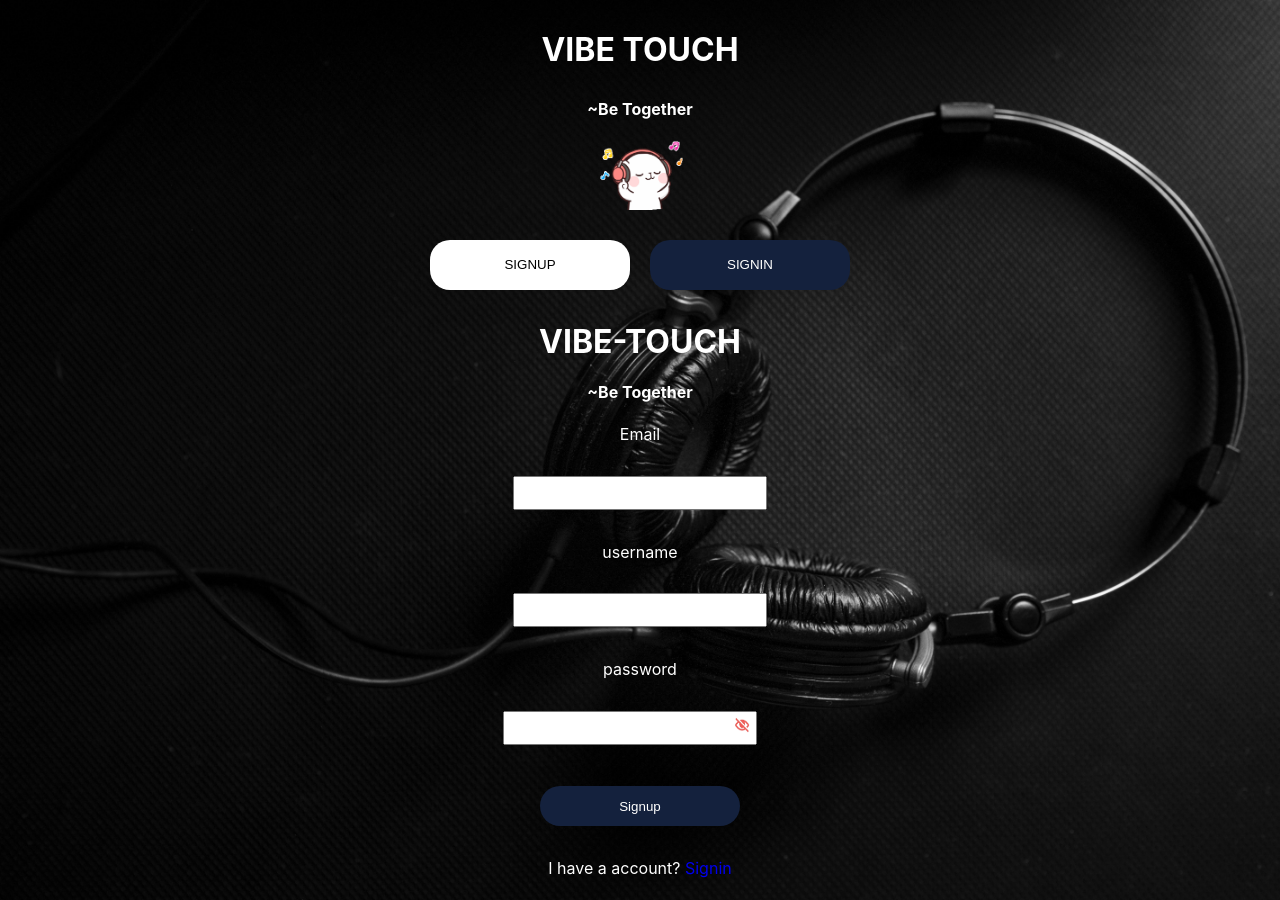
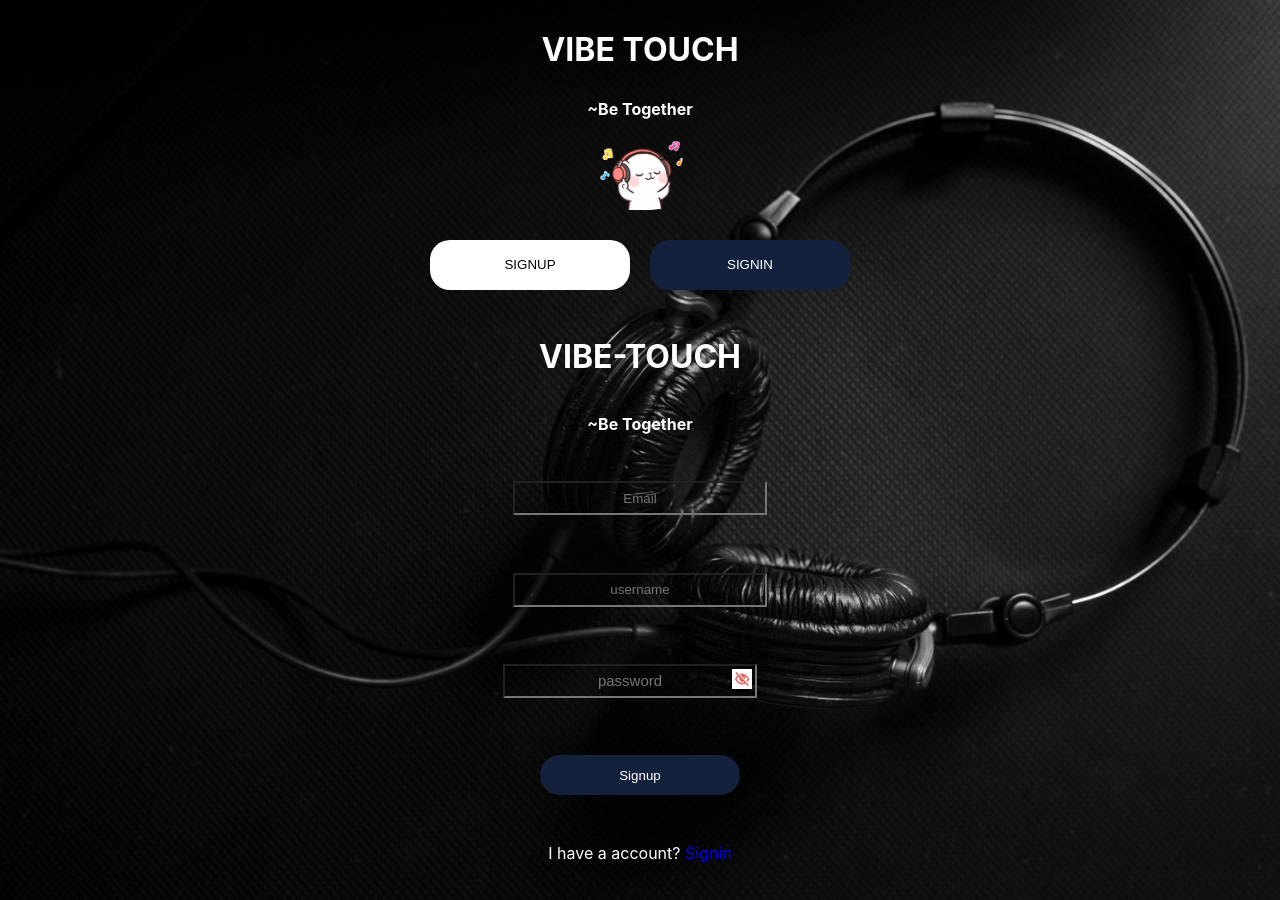
Before and after one commit to rahul1574/PLAYIT, a React (Create React App) app: page /signup in a window 1280 px wide. Built offline with nearby package versions, Linux system fonts and the light colour scheme.

Commit message:
Add files via upload

```diff
--- a/src/App.css
+++ b/src/App.css
@@ -499,3 +499,6 @@ label{
 .slidebox:hover{
   background-color:green;
 }
+#signin:hover{
+  background: '#14213d';
+}
--- a/src/Components/ContactUs.js
+++ b/src/Components/ContactUs.js
@@ -47,13 +47,10 @@ return (
   <>
 <form ref={form}  id='form'onSubmit={sendEmail}style={{ height:'600px',display:'flex',flexDirection:'column',alignItems:'center',justifyContent:'space-evenly',color:'white'}}><h1>VIBE-TOUCH</h1>
   <h4>~Be Together</h4>
-  <label>Email</label>
-  <input type="email" name="user_mail" value={inputmail} onChange={(e)=> setemail(e.target.value)} style={{textAlign:'center'}}/>
-  <label>username</label>
-  <input type="text" name="user_name" value={inputusername} onChange={(e)=> setusername(e.target.value)} style={{textAlign:'center'}} />
-  <label>password</label>
+  <input type="email" name="user_mail" value={inputmail} placeholder='Email' onChange={(e)=> setemail(e.target.value)} style={{textAlign:'center',background:'transparent',boder:'none',color:'white'}}/>
+  <input type="text" name="user_name" value={inputusername} placeholder='username' onChange={(e)=> setusername(e.target.value)} style={{textAlign:'center',background:'transparent',boder:'none',color:'white'}} />
   <div>
-    <input name="message" id='text'  type={type} value={inputpassword} onChange={(e)=> setpassword(e.target.value)} style={{textAlign:'center'}}/>
+    <input name="message" id='text'  type={type} value={inputpassword} placeholder='password' onChange={(e)=> setpassword(e.target.value)} style={{textAlign:'center',background:'transparent',boder:'none',color:'white',fontSize:'15px'}}/>
     <img src={image} alt="clickable" onClick={handlechange} id="show"style={{height:'20px',width:'20px',position:'relative',right:'35px',top:'3px'}}></img>
   </div>
   <input id="appendbtn" type="submit" value="Signup" onClick={checkvalue} style={{height:'40px',width:'200px',backgroundColor:'#14213d',color:'white',border:'none',borderRadius:'20px'}} />
@@ -61,8 +58,8 @@ return (
 </form>
  <div id='append2' style={{height:'700px',display:'none',flexDirection:'column',justifyContent:'flex-start',alignContent:'center',alignItems:'center',textAlign:'center'}}>
     <img src='monkey.png' alt='' style={{height:'350px'}}></img>
-    <p id='append'style={{height:'70px',fontSize:'10px',width:'350px',borderRadius:'8%',color:'green',backgroundColor:'#252422',display:'none',alignContent:'center'}}>Your account will be in active within short time....</p>
-    <Link to='/start'><button style={{border:'none',background:'transparent',display:'flex',flexDirection:'column',justifyContent:'space-evenly',textAlign:'center',alignItems:'center',color:'white'}}><i class="fa-solid fa-arrow-left"></i>back</button></Link>
+    <p id='append'style={{height:'70px',fontSize:'15px',width:'350px',color:'green',background:'black',display:'none',alignContent:'center',boxShadow:'0px 0px 20px #ffea00',border:'none',borderRadius:'12px'}}>Your account will be in active within short time....</p>
+    <Link to='/start'><button style={{border:'none',background:'transparent',display:'flex',flexDirection:'column',justifyContent:'space-evenly',textAlign:'center',alignItems:'center',color:'white',fontSize:'50px',margin:'5px'}}>↩</button></Link>
  </div>
 </>
 );
--- a/src/Components/Home.js
+++ b/src/Components/Home.js
@@ -35,8 +35,8 @@ const movebody=()=>{
       <hr></hr>
       <Link to='/recommend'><div className='slidebox'style={{width:'200px',color:'white'}}><Link to='/recommend'>➕Recommend your song!</Link></div></Link>
       <div className='slidebox' style={{width:'200px',color:'white'}}><Link to='/report' >💬Repot a problem</Link></div>
-      <Link to='/start'><div style={{width:'100px',margin:'20px'}}>Logout</div></Link>
-      <button onClick={slidehide} style={{border:'none',background:'transparent',color:'white'}}><i class="fa-solid fa-arrow-left"></i></button>
+      <Link to='/start'><div style={{width:'100px',margin:'20px'}}>🏃Logout</div></Link>
+      <button onClick={slidehide} style={{border:'none',background:'transparent',color:'white',fontSize:'50px',margin:'5px'}}>↩</button>
     </div>
     <section id="list">
         <div className="list1">
--- a/src/Components/Player.js
+++ b/src/Components/Player.js
@@ -166,7 +166,6 @@ Samudbhavinche Avataaramidhe…` },
     return (
         <>
         <div className="navbar">
-
           <div to="/Intro" id="photo"></div>
           <Link  to="/Power" ><i id="three" class="fa-solid fa-power-off"></i></Link>
           <Link to="/home"><i id="two" class="fa-solid fa-house"></i></Link>
@@ -218,7 +217,7 @@ Samudbhavinche Avataaramidhe…` },
                             <div id="flow">{playlist[currentSongIndex].lyrics}</div></div>}
                         {isExpanded && <div id="hide"></div>}
                         <div id="controlbtn">
-                           <button  className="songbtn1"onClick={prevSongHandler} disabled={currentSongIndex === null}>⏮</button>
+                           <button  className="songbtn1" onClick={prevSongHandler} disabled={currentSongIndex === null}>⏮</button>
                            {isPlaying ? (
                            <button  className="songbtn" onClick={pauseHandler} disabled={currentSongIndex === null}>⏸️</button>
                            ) : (
--- a/src/Components/Recomend.js
+++ b/src/Components/Recomend.js
@@ -42,20 +42,20 @@ function Recommend() {
        </div>
       <form ref={form}  id='form'onSubmit={sendEmail}style={{ height:'600px',display:'flex',flexDirection:'column',alignItems:'center',justifyContent:'space-evenly'}}>
         <label>Email</label>
-        <input type="email" name="user_mail" value={inputmail} onChange={(e)=> setinputvalue(e.target.value)} style={{textAlign:'center'}}/>
-        <label>Movie name,language</label>
-        <input type="text" name="user_name" value={inputmovie} onChange={(e)=> setinputmovie(e.target.value)} style={{textAlign:'center'}} />
+        <input type="email" name="user_mail" value={inputmail} onChange={(e)=> setinputvalue(e.target.value)} style={{textAlign:'center',background:'transparent',boder:'none',color:'white'}}/>
+        <label>Movie name & language</label>
+        <input type="text" name="user_name" value={inputmovie} onChange={(e)=> setinputmovie(e.target.value)} style={{textAlign:'center',background:'transparent',boder:'none',color:'white'}} />
         <label>Song name</label>
         <div>
-           <input name="message" id='text' value={inputsong} onChange={(e)=> setinputsong(e.target.value)} style={{textAlign:'center'}}/>
+           <input name="message" id='text' value={inputsong} onChange={(e)=> setinputsong(e.target.value)} style={{textAlign:'center',background:'transparent',boder:'none',color:'white'}}/>
         </div>
         <input id="appendbtn" type="submit" value="Append" onClick={displayres} style={{border:'none',color:'white',background:'#14213d',borderRadius:'20px'}} />
-        <Link to='/home'><button style={{border:'none',background:'transparent',display:'flex',flexDirection:'column',justifyContent:'space-evenly',textAlign:'center',alignItems:'center',color:'white'}}><i class="fa-solid fa-arrow-left"></i>back</button></Link>
+        <Link to='/home'><button style={{border:'none',background:'transparent',display:'flex',flexDirection:'column',justifyContent:'space-evenly',textAlign:'center',alignItems:'center',color:'white',fontSize:'50px',margin:'5px'}}>↩</button></Link>
       </form>
       <div id='append2' style={{height:'700px',display:'none',flexDirection:'column',justifyContent:'flex-start',alignContent:'center',alignItems:'center',textAlign:'center'}}>
        <img src='monkey.png' alt='' style={{height:'350px'}}></img>
-       <p id='append'style={{height:'70px',fontSize:'10px',width:'350px',borderRadius:'8%',color:'green',backgroundColor:'#252422',display:'none',alignContent:'center'}}>Your song will be appended within short time....</p>
-       <Link to='/home'><button style={{border:'none',background:'transparent',display:'flex',flexDirection:'column',justifyContent:'space-evenly',textAlign:'center',alignItems:'center',color:'white'}}><i class="fa-solid fa-arrow-left"></i>back</button></Link>
+       <p id='append'style={{height:'70px',fontSize:'15px',width:'350px',color:'green',background:'black',display:'none',alignContent:'center',boxShadow:'0px 0px 20px #ffea00',border:'none',borderRadius:'12px'}}>Your song will be appended within short time....</p>
+       <Link to='/home'><button style={{border:'none',background:'transparent',display:'flex',flexDirection:'column',justifyContent:'space-evenly',textAlign:'center',alignItems:'center',color:'white',fontSize:'50px',margin:'5px'}}>↩</button></Link>
      </div>
       </>
     );
--- a/src/Components/Report.js
+++ b/src/Components/Report.js
@@ -43,20 +43,20 @@ function Report() {
        </div>
       <form ref={form}  id='form'onSubmit={sendEmail}style={{ height:'600px',display:'flex',flexDirection:'column',alignItems:'center',justifyContent:'space-evenly'}}>
         <label>Email</label>
-        <input type="email" name="user_mail" value={inputmail} onChange={(e)=> setinputvalue(e.target.value)} style={{textAlign:'center'}}/>
+        <input type="email" name="user_mail" value={inputmail} onChange={(e)=> setinputvalue(e.target.value)} style={{textAlign:'center',background:'transparent',boder:'none',color:'white'}}/>
         <label>username</label>
-        <input type="text" name="user_name" value={inputmovie} onChange={(e)=> setinputmovie(e.target.value)} style={{textAlign:'center'}} />
+        <input type="text" name="user_name" value={inputmovie} onChange={(e)=> setinputmovie(e.target.value)} style={{textAlign:'center',background:'transparent',boder:'none',color:'white'}} />
         <label>Problem</label>
         <div>
-           <textarea name="message" id='text' value={inputsong} onChange={(e)=> setinputsong(e.target.value)} style={{textAlign:'center'}}/>
+           <textarea name="message" id='text' value={inputsong} onChange={(e)=> setinputsong(e.target.value)} style={{textAlign:'center',background:'transparent',boder:'none',color:'white'}}/>
         </div>
         <input id="appendbtn" type="submit" value="Report" onClick={displayres} style={{border:'none',color:'white',background:'#14213d',borderRadius:'20px',textAlign:'center'}} />
-        <Link to='/home'><button style={{border:'none',background:'transparent',display:'flex',flexDirection:'column',justifyContent:'space-evenly',textAlign:'center',alignItems:'center',color:'white'}}><i class="fa-solid fa-arrow-left"></i>back</button></Link>
+        <Link to='/home'><button style={{border:'none',background:'transparent',display:'flex',flexDirection:'column',justifyContent:'space-evenly',textAlign:'center',alignItems:'center',color:'white',fontSize:'50px',margin:'5px'}}>↩</button></Link>
       </form>
       <div id='append2' style={{height:'700px',display:'none',flexDirection:'column',justifyContent:'flex-start',alignContent:'center',alignItems:'center',textAlign:'center'}}>
        <img src='monkey.png' alt='' style={{height:'350px'}}></img>
-       <p id='append'style={{height:'70px',fontSize:'13px',width:'350px',borderRadius:'8%',color:'green',backgroundColor:'#252422',display:'none',alignContent:'center'}}> THANK YOU,Feedback will be soon.....</p>
-       <Link to='/home'><button style={{border:'none',background:'transparent',display:'flex',flexDirection:'column',justifyContent:'space-evenly',textAlign:'center',alignItems:'center',color:'white'}}><i class="fa-solid fa-arrow-left"></i>back</button></Link>
+       <p id='append'style={{height:'70px',fontSize:'15px',width:'350px',color:'green',background:'black',display:'none',alignContent:'center',boxShadow:'0px 0px 20px #ffea00',border:'none',borderRadius:'12px'}}> THANK YOU,Feedback will be soon.....</p>
+       <Link to='/home'><button style={{border:'none',background:'transparent',display:'flex',flexDirection:'column',justifyContent:'space-evenly',textAlign:'center',alignItems:'center',color:'white',fontSize:'50px',margin:'5px'}}>↩</button></Link>
      </div>
       </>
     );
--- a/src/Components/Start.js
+++ b/src/Components/Start.js
@@ -4,14 +4,13 @@ function Start() {
     const removestart=()=>{
         document.getElementById('start').style.display='none';
     }
-
   return (
     <div id='start'style={{height:'300px',display:'flex',flexDirection:'column',justifyContent:'space-evenly',alignItems:'center'}}>
       <h1 style={{color:'white',margin:'30px'}}>VIBE TOUCH</h1>
       <h4 style={{color:'white'}}>~Be Together</h4>
       <img src='play.gif' alt='' style={{height:'70px',margin:'20px'}}></img>
       <div>
-         <Link to='/signup' onClick={removestart}><button className='signin'style={{height:'50px',width:'200px',margin:'10px',background:'white',border:'none',color:'black',borderRadius:'20px'}}>SIGNUP</button></Link>
+         <Link to='/signup' onClick={removestart}><button className='signin'style={{height:'50px',width:'200px',margin:'10px',background:'white',border:'none',color:'black',borderRadius:'20px',}}>SIGNUP</button></Link>
          <Link to='/signin' onClick={removestart}><button className='signin'style={{height:'50px',width:'200px',margin:'10px',background:'#14213d',border:'none',color:'white',borderRadius:'20px'}}>SIGNIN</button></Link>
       </div>
     </div>
```
Also changed, not shown: src/Components/Forgot.js (+6 -6 lines), src/Components/Sigin.js (+5 -5 lines).
